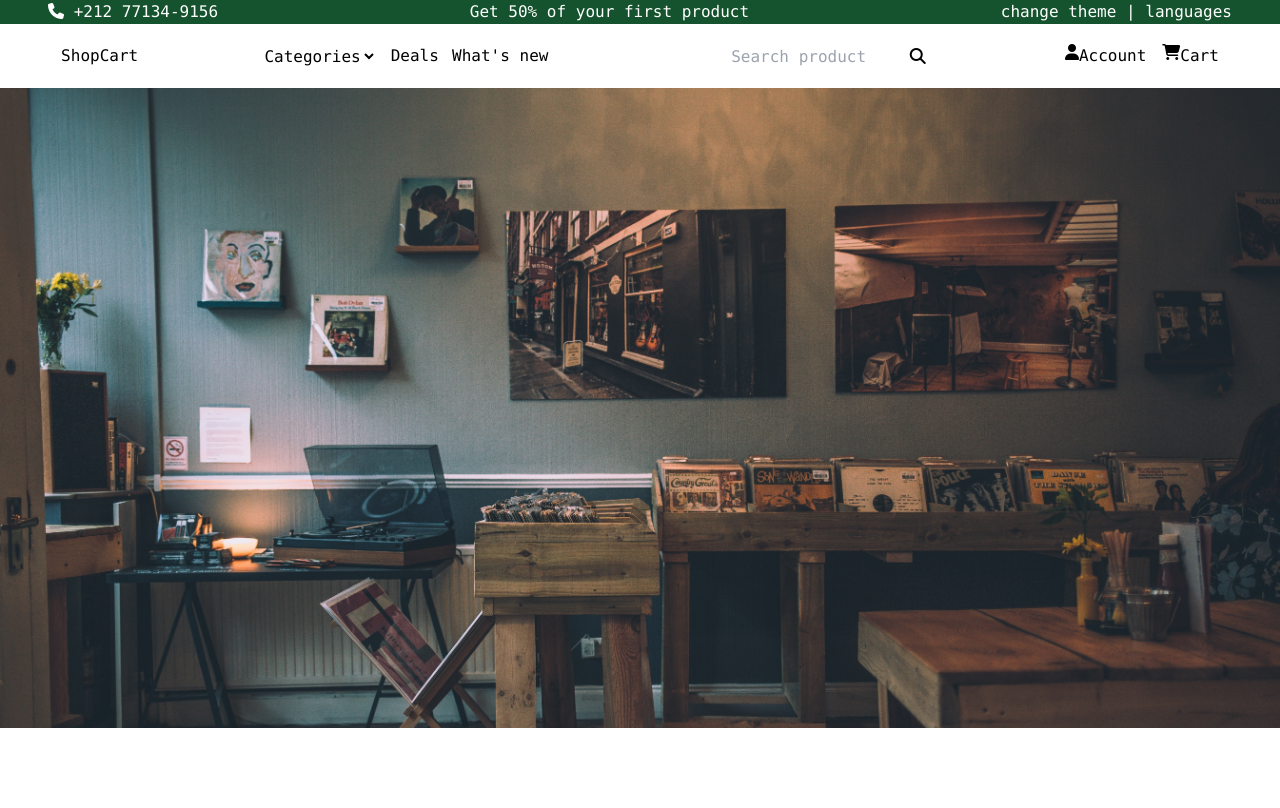
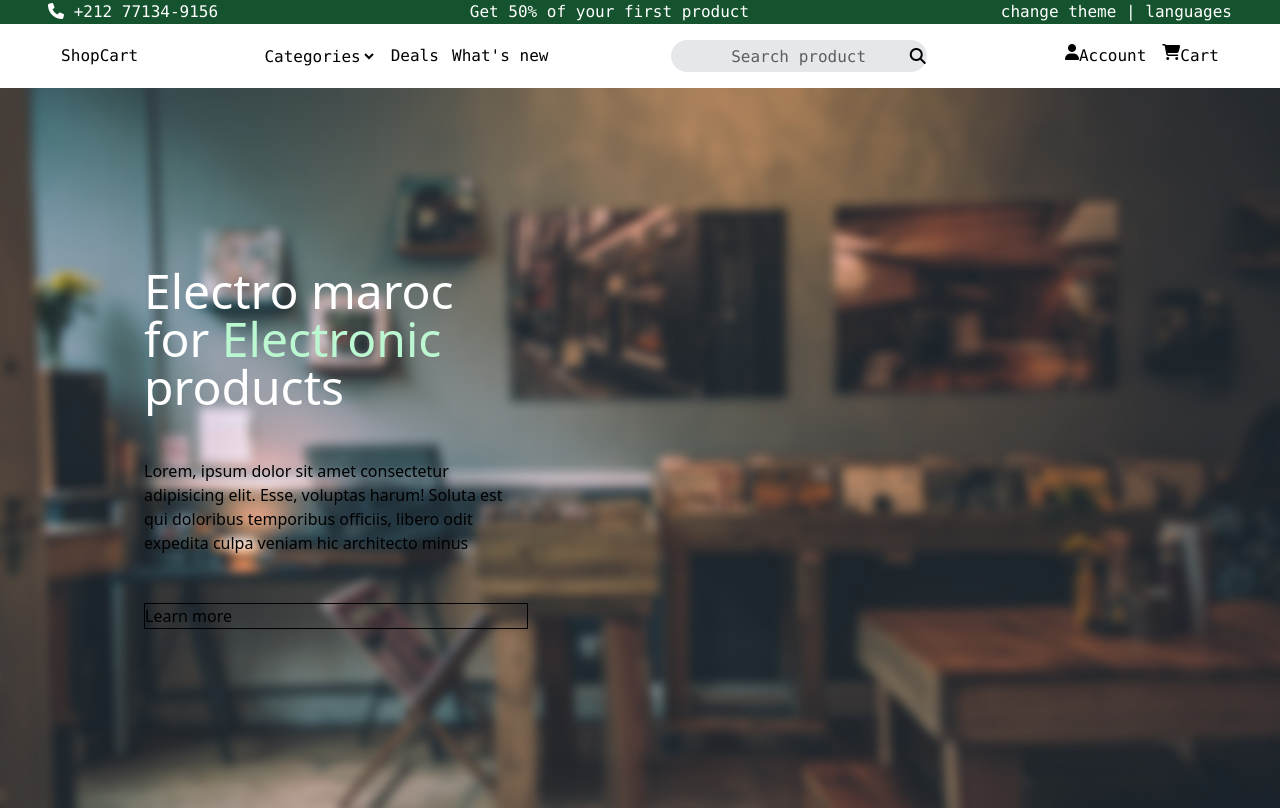
Before and after one commit to RabiieOuallaf/Electromaroc-ecommerce, a PHP site: page / in a window 1280 px wide. Before the commit the page ends 728 px from the top, so only its background shows below. Run offline with PHP 8.4, Linux system fonts and the light colour scheme; style sheets or scripts are compiled from the project's sources; some libraries are stand-ins or nearby versions.

Commit message:
Some modifications in hero section

```diff
--- a/view/assets/css/styles.css
+++ b/view/assets/css/styles.css
@@ -4,4 +4,17 @@
 {
     background-image: url(../images/heroImage.jpg);
     background-size:cover;
+    display: flex;
+    align-items: center;
 }
+
+
+.content
+{
+    margin-left: 9rem;
+}
+
+.search-input::placeholder
+{
+    color: #5e5e5e;
+}
--- a/view/index.html
+++ b/view/index.html
@@ -54,8 +54,8 @@
 
             </div>
 
-            <div class="search relative">
-                <input type="text" class="rounded-lg w-64 h-8 text-center" placeholder="Search product" id="searchInput"/>
+            <div class="search relative ">
+                <input type="text" class="search-input rounded-full w-64 h-8 text-center bg-gray-200" placeholder="Search product" id="searchInput"/>
                 <i class="fa-solid fa-magnifying-glass absolute right-px top-2"></i>
             </div>
 
@@ -78,7 +78,13 @@
 
     <!-- Start hero section -->
 
-    <header class="hero-section" style="height: 80vh;">
+    <header class="hero-section" style="height: 90vh;">
+
+        <div class="content flex flex-col flex-wrap w-96 absolute">
+            <h2 class="text-white text-5xl font-mon mb-12">Electro maroc for <span class="text-green-200">Electronic</span> products</h2>
+            <p class="mb-12">Lorem, ipsum dolor sit amet consectetur adipisicing elit. Esse, voluptas harum! Soluta est qui doloribus temporibus officiis, libero odit expedita culpa veniam hic architecto minus</p>
+            <button class="font-mon flex flex-start " style="border: 1px solid ;">Learn more</button>
+        </div>
 
     </header>
 
```
Also changed, not shown: view/assets/images/heroImage.jpg.
